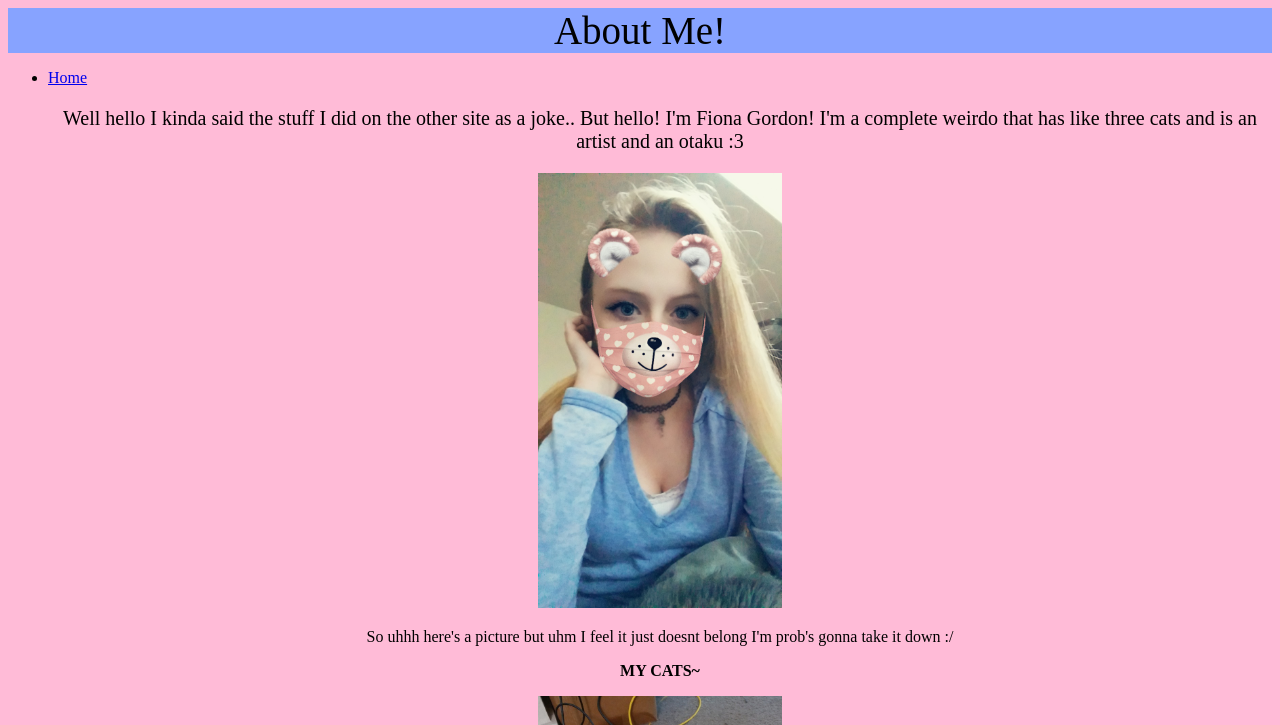
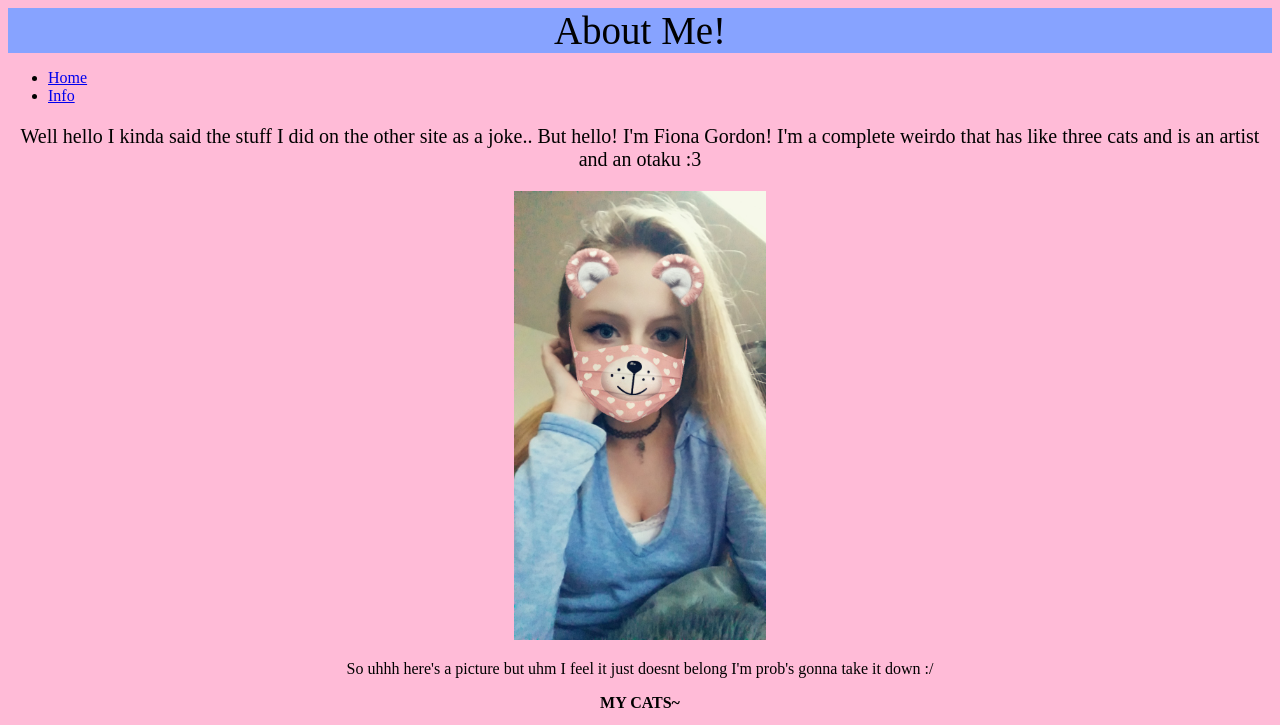
Before and after one commit to Fionagordon/DatArtDoe.github.io, a plain HTML site: page aboutme.html in a window 1280 px wide. Shown: the top 725 px of the page. Drawn offline with Linux system fonts and the light colour scheme.

Commit message:
update about me.html
about me

```diff
--- a/aboutme.html
+++ b/aboutme.html
@@ -13,6 +13,10 @@ rel="stylesheet">
         <li>
           <a href="index.html">Home</a>
         </li>
+         <li>
+             <a href="info.html">Info</a>
+          </li>
+        </ul>
 <h1>
 <center>
 <p> Well hello I kinda said the stuff I did on the other site as a joke.. But hello!
```
